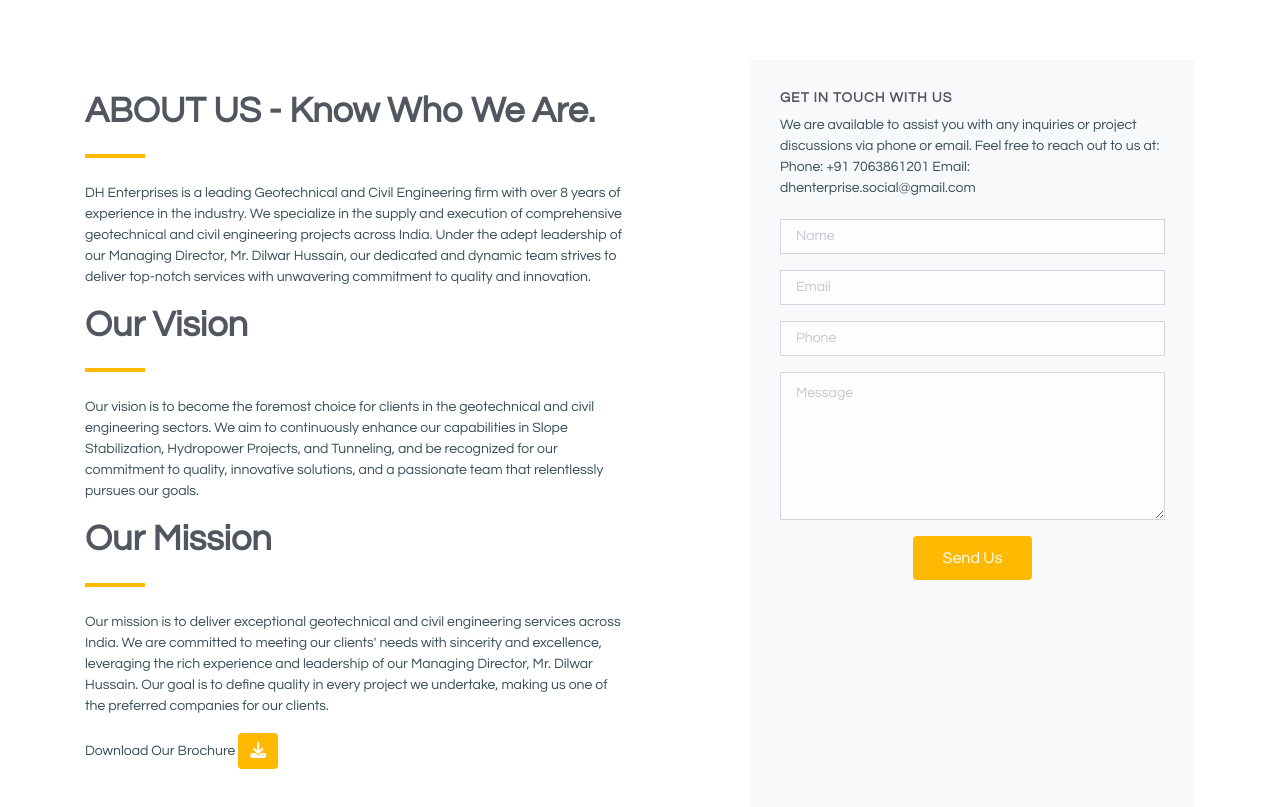
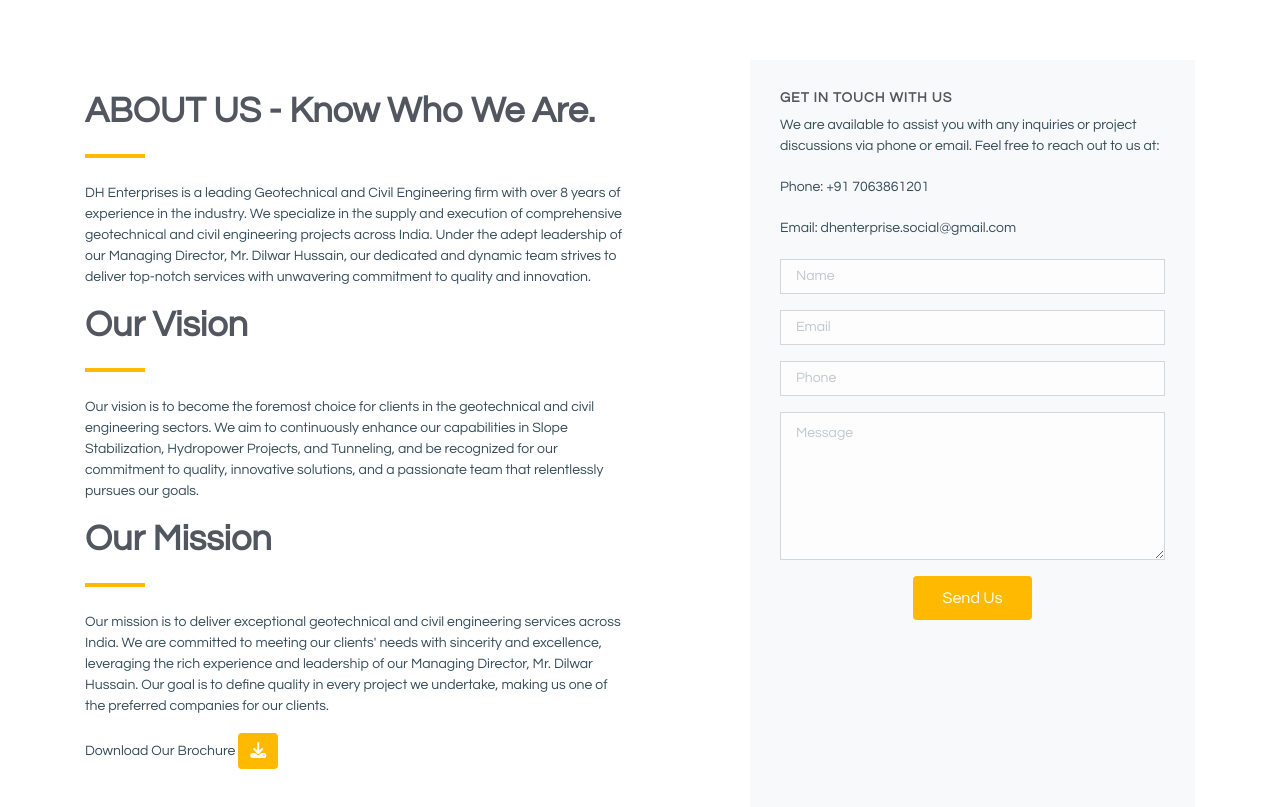
Before and after one commit to Bhupesh2sharma/Dhenterprise, a plain HTML site: page index.html in a window 1280 px wide. Shown: the part 800-1607 px from the top of the page. Drawn offline with nearby package versions, Linux system fonts and the light colour scheme.

Commit message:
form error solve

```diff
--- a/index.html
+++ b/index.html
@@ -195,12 +195,15 @@
           </div>
 
           <div class="col-lg-5"  data-aos="zoom-out" data-aos-delay="200">
-            <form method="post" class="php-email-form" data-netlify="true">
+            <form method="post" class="php-email-form" data-netlify="true" name="get-in-touch">
               <h3>Get in touch with us</h3>
-              <p>We are available to assist you with any inquiries or project discussions via phone or email. Feel free to reach out to us at: Phone: +91 7063861201 Email: dhenterprise.social@gmail.com</p>
+              <p>We are available to assist you with any inquiries or project discussions via phone or email. Feel free to reach out to us at:</p>
+              <p>Phone: +91 7063861201</p>
+              <p>Email: dhenterprise.social@gmail.com</p>
+
               <input type="hidden" name="form-name" value="contact">
+
               <div class="row gy-3">
-
                   <div class="col-md-12">
                       <input type="text" name="name" class="form-control" placeholder="Name" required="">
                   </div>
@@ -224,9 +227,9 @@
 
                       <button type="submit">Send Us</button>
                   </div>
-
               </div>
           </form>
+
 
 
           </div><!-- End Quote Form -->
```
Also changed, not shown: contact.html (+1 -0 lines). Lines whose indentation alone changed are shown as unchanged.
